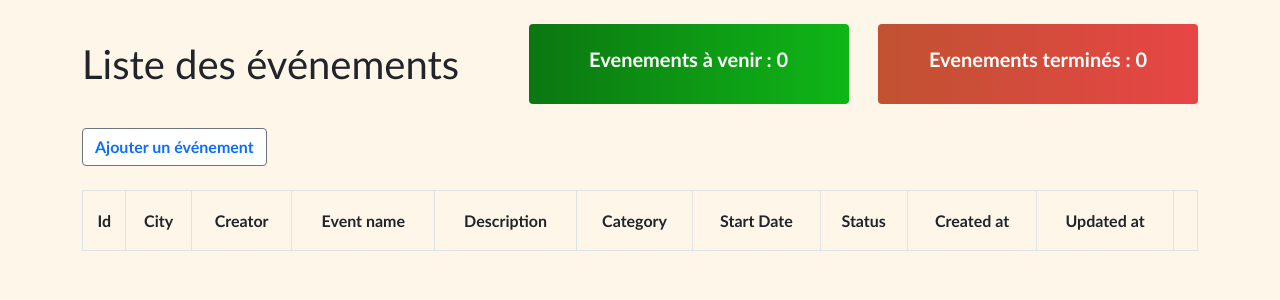
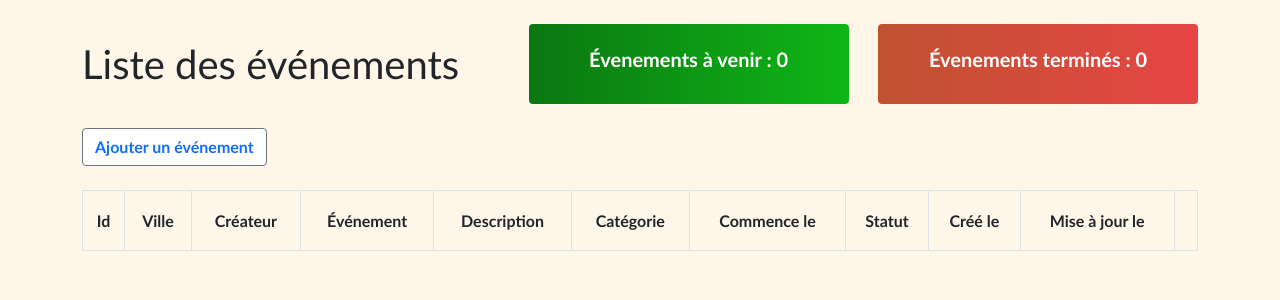
Before and after one commit to Taikhun88/travelmate, a Symfony app: template travel-mate-back/templates/backoffice/event/index.html.twig in a window 1280 px wide. Shown: the part 56-356 px from the top of the page. Run offline with Twig, Linux system fonts and the light colour scheme; the template is opened without the code that fills it, so the values that code supplies are empty; some libraries are stand-ins or nearby versions.

Commit message:
feat : add css --DOING

```diff
--- a/travel-mate-back/public/css/style.css
+++ b/travel-mate-back/public/css/style.css
@@ -3,6 +3,10 @@
 body {
     background: rgb(253, 246, 233);
     font-family: 'Gill Sans', 'Gill Sans MT', Calibri, 'Trebuchet MS', sans-serif;
+}
+
+a {
+    text-decoration: none;
 }
 
 /* LOGIN */
--- a/travel-mate-back/templates/backoffice/category/edit.html.twig
+++ b/travel-mate-back/templates/backoffice/category/edit.html.twig
@@ -7,7 +7,7 @@
 <div class="container">
 	<div class="new-form">
 		<div class="container-fluid add-form mt-4">
-			<h2>Editer</h2>
+			<h2>Éditer</h2>
 			<button type="button" class="btn btn-outline-secondary mb-4">
                 <a href="{{ path('backoffice_category_index') }}">Retour à la liste des événements</a>
             </button>
--- a/travel-mate-back/templates/backoffice/event/edit.html.twig
+++ b/travel-mate-back/templates/backoffice/event/edit.html.twig
@@ -7,7 +7,7 @@
 	<div class="container">
 		<div class="new-form">
 			<div class="container-fluid add-form mt-4">
-				<h2>Editer</h2>
+				<h2>Éditer</h2>
 				<button type="button" class="btn btn-outline-secondary mb-4">
 					<a href="{{ path('backoffice_event_index') }}">Retour à la liste des événements</a>
 				</button>
--- a/travel-mate-back/templates/backoffice/event/index.html.twig
+++ b/travel-mate-back/templates/backoffice/event/index.html.twig
@@ -10,10 +10,10 @@
 		<div class="count">
 			<h1>Liste des événements</h1>
 			<div class="event-to-come rounded">
-				<p class="fs-5 fw-bold"> Evenements à venir : {{ eventsToCome | length }} </p>
+				<p class="fs-5 fw-bold"> Évenements à venir : {{ eventsToCome | length }} </p>
 			</div>
 			<div class="event-over rounded">
-				<p class="fs-5 fw-bold"> Evenements terminés : {{ eventOver | length }} </p>
+				<p class="fs-5 fw-bold"> Évenements terminés : {{ eventOver | length }} </p>
 			</div>
 		</div>
 
@@ -25,15 +25,15 @@
 			<thead>
 				<tr>
 					<th>Id</th>
-					<th>City</th>
-					<th>Creator</th>
-					<th>Event name</th>
+					<th>Ville</th>
+					<th>Créateur</th>
+					<th>Événement</th>
 					<th>Description</th>
-					<th>Category</th>
-					<th>Start Date</th>
-					<th>Status</th>
-					<th>Created at</th>
-					<th>Updated at</th>
+					<th>Catégorie</th>
+					<th>Commence le</th>
+					<th>Statut</th>
+					<th>Créé le</th>
+					<th>Mise à jour le</th>
 					<th></th>
 				</tr>
 			</thead>
--- a/travel-mate-back/templates/backoffice/event/show.html.twig
+++ b/travel-mate-back/templates/backoffice/event/show.html.twig
@@ -54,7 +54,7 @@
 					<td>{{ event.createdAt |date('Y-m-d H:i:s') }}</td>
 				</tr>
 				<tr>
-					<th>UpdatedAt</th>
+					<th>Mise à jour le</th>
 					<td>{{ event.updatedAt |date('Y-m-d H:i:s') }}</td>
 				</tr>
 			</tbody>
--- a/travel-mate-back/templates/backoffice/partials/_nav.html.twig
+++ b/travel-mate-back/templates/backoffice/partials/_nav.html.twig
@@ -17,7 +17,7 @@
         </li>
       </ul>
         {% if app.user %}
-            <button type="button" class="btn btn-outline-secondary">
+            <button type="button" class="btn btn-secondary">
               <a class="text-decoration-none" href="{{ path('app_logout') }}">se déconnecter</a>
             </button>
         {% else %}
--- a/travel-mate-back/templates/backoffice/search/index.html.twig
+++ b/travel-mate-back/templates/backoffice/search/index.html.twig
@@ -1,6 +1,6 @@
 {% extends 'base.html.twig' %}
 
-{% block title %}Hello HomeController!{% endblock %}
+{% block title %}Barre de recherche{% endblock %}
 
 {% block body %}
 
@@ -9,13 +9,13 @@
     <input name="search" class="form-control me-2" type="search" placeholder="Ex : ville" aria-label="Search">
 
     <select name="category" id="category-select">
-        <option value="">--Please choose a category--</option>
+        <option value="">--Merci de choisir une catégorie--</option>
             {% for category in categories %}
                 <option value="{{ category.id }}">{{ category.name }}</option>
             {% endfor %}
     </select>
 
-    <button class="btn btn-outline-secondary" type="submit">GO</button>
+    <button class="btn btn-outline-secondary" type="submit">Aller</button>
 </form>
 
 
```
Also changed, not shown: travel-mate-back/src/Form/UserType.php (+5 -5 lines), travel-mate-back/templates/backoffice/user/show.html.twig (+7 -7 lines), travel-mate-back/templates/registration/confirmation_email.html.twig (+4 -4 lines), travel-mate-back/templates/security/login.html.twig (+4 -4 lines).
